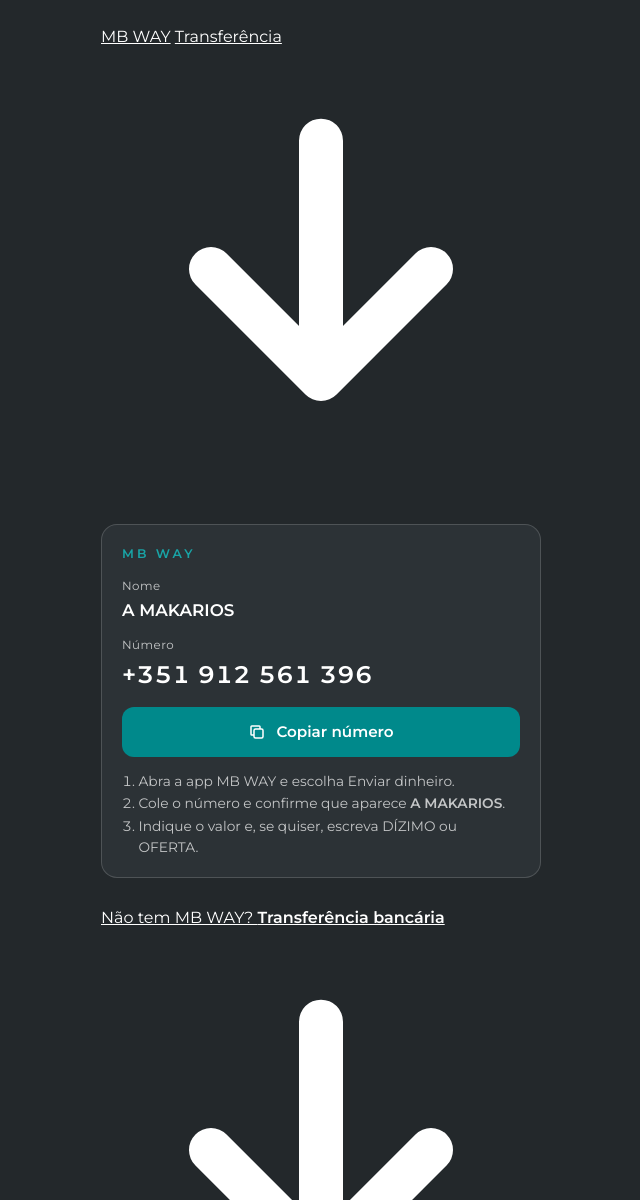
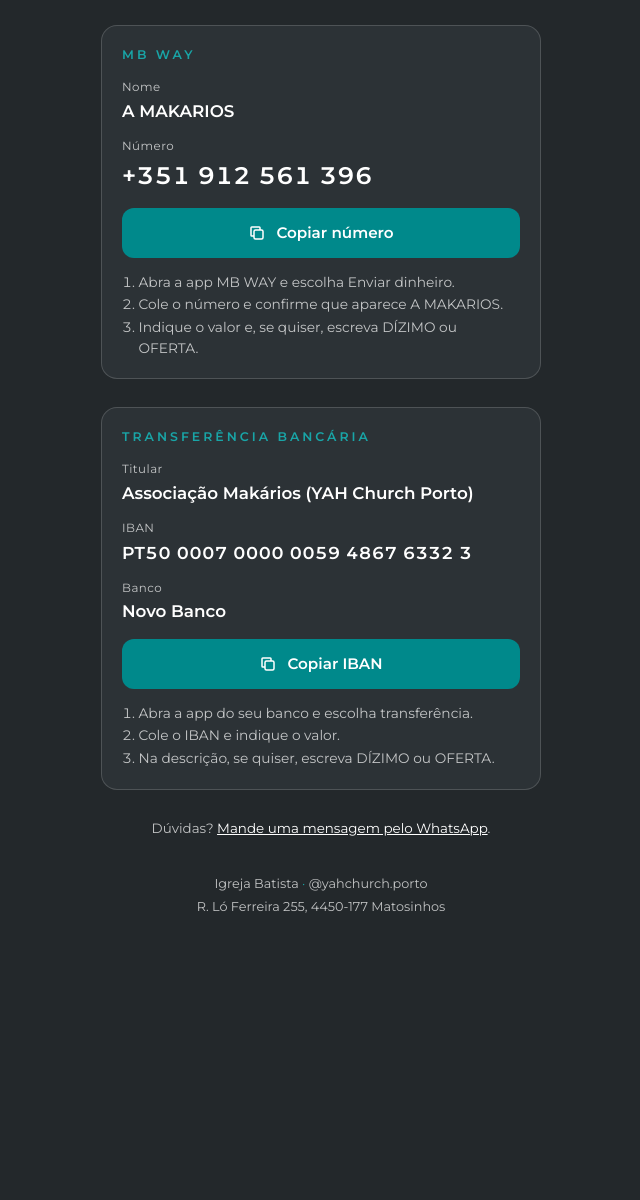
Before and after one commit to yahchurchporto/yahchurchporto.github.io, a plain HTML site: page ofertas/index.html in a window 1280 px wide. Shown: the part 280-1480 px from the top of the page, without its empty margins (319-959 px from the left). After the commit the page ends 1236 px from the top, so only its background shows below. Drawn offline with Linux system fonts and the light colour scheme.

Commit message:
Ofertas: volta sem seta (mantem A MAKARIOS)

```diff
--- a/ofertas/index.html
+++ b/ofertas/index.html
@@ -15,7 +15,7 @@
 <link rel="stylesheet" href="https://fonts.googleapis.com/css2?family=Anton&family=Instrument+Serif:ital@1&family=Montserrat:wght@400;600&display=swap">
 <link rel="stylesheet" href="../assets/style.css">
 </head>
-<body class="pag-ofertas">
+<body>
 <main>
   <a class="voltar" href="../"><svg viewBox="0 0 24 24" fill="none" stroke="currentColor" stroke-width="2" aria-hidden="true"><path d="M15 6l-6 6 6 6"/></svg>YAH Church Porto</a>
 
@@ -25,13 +25,7 @@
     <span class="ref">2 Coríntios 9:7</span>
   </header>
 
-  <nav class="opcoes" aria-label="Formas de contribuir">
-    <a href="#mbway">MB WAY</a>
-    <a href="#transferencia">Transferência
-      <svg viewBox="0 0 24 24" fill="none" stroke="currentColor" stroke-width="2.4" stroke-linecap="round" stroke-linejoin="round" aria-hidden="true"><path d="M12 5v13M6 12l6 6 6-6"/></svg></a>
-  </nav>
-
-  <section class="cartao" id="mbway" aria-labelledby="t-mbway">
+  <section class="cartao" aria-labelledby="t-mbway">
     <h2 id="t-mbway">MB WAY</h2>
     <div class="dado"><small>Nome</small><strong>A MAKARIOS</strong></div>
     <div class="dado"><small>Número</small><strong class="grande">+351 912 561 396</strong></div>
@@ -41,17 +35,12 @@
     </button>
     <ol class="passos">
       <li>Abra a app MB WAY e escolha Enviar dinheiro.</li>
-      <li>Cole o número e confirme que aparece <b class="nw">A MAKARIOS</b>.</li>
+      <li>Cole o número e confirme que aparece A MAKARIOS.</li>
       <li>Indique o valor e, se quiser, escreva DÍZIMO ou OFERTA.</li>
     </ol>
   </section>
 
-  <a class="mais" href="#transferencia">
-    <span>Não tem MB WAY? <b>Transferência bancária</b></span>
-    <svg viewBox="0 0 24 24" fill="none" stroke="currentColor" stroke-width="2.4" stroke-linecap="round" stroke-linejoin="round" aria-hidden="true"><path d="M12 5v13M6 12l6 6 6-6"/></svg>
-  </a>
-
-  <section class="cartao" id="transferencia" aria-labelledby="t-transf">
+  <section class="cartao" aria-labelledby="t-transf">
     <h2 id="t-transf">Transferência bancária</h2>
     <div class="dado"><small>Titular</small><strong>Associação Makários (YAH Church Porto)</strong></div>
     <div class="dado"><small>IBAN</small><strong class="iban">PT50 0007 0000 0059 4867 6332 3</strong></div>
```
